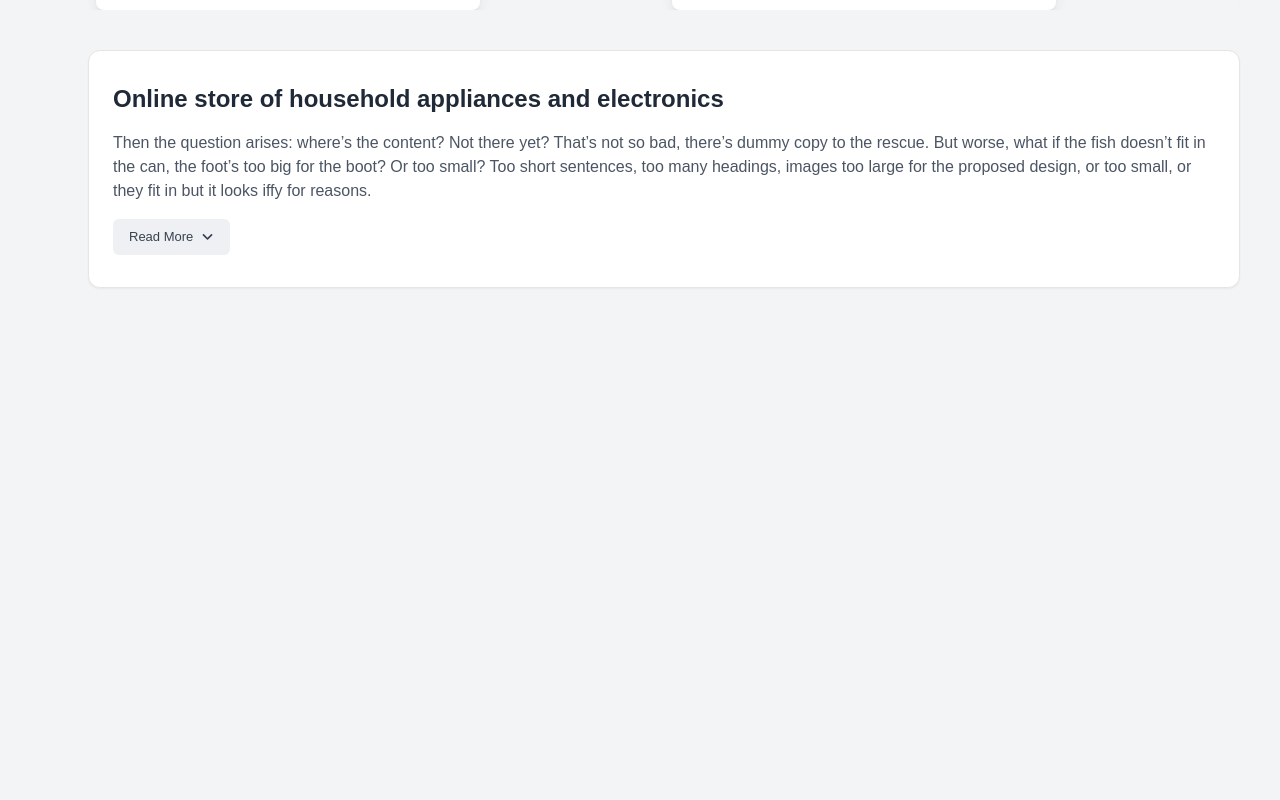
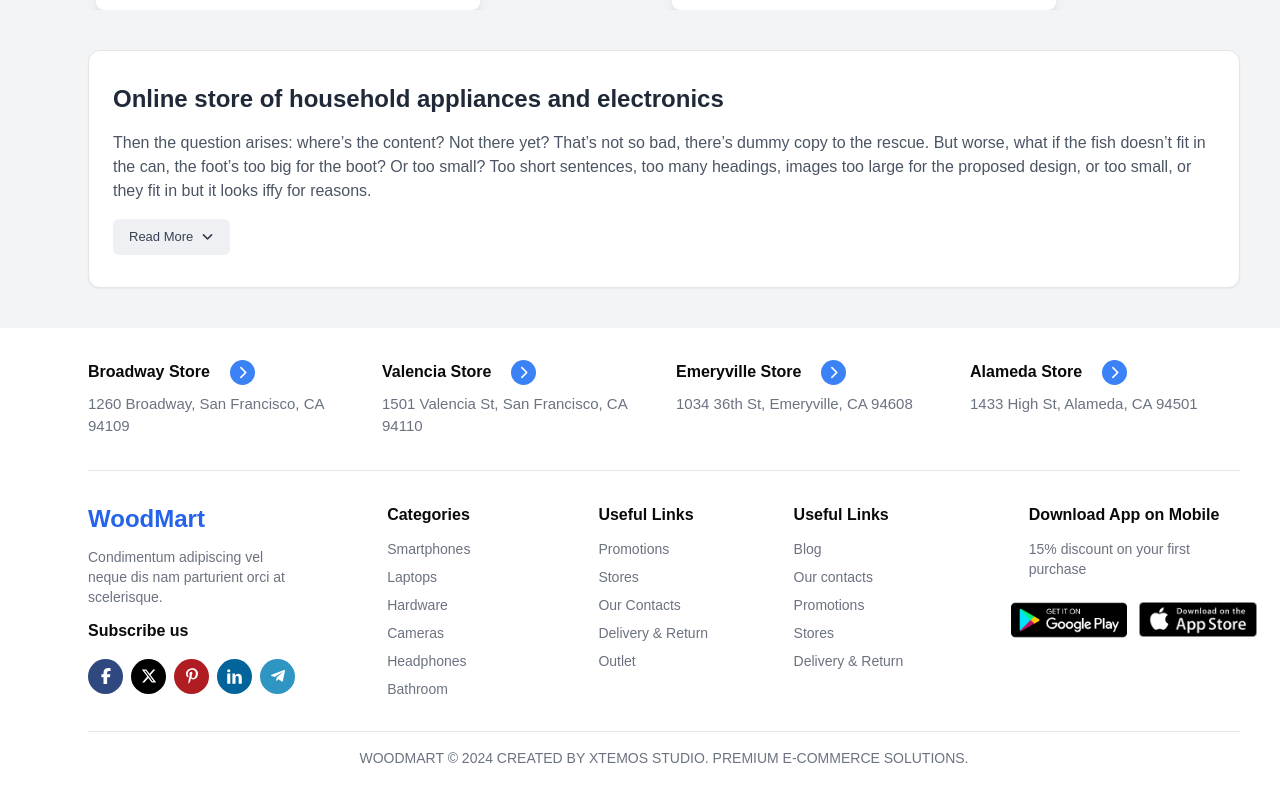
Before and after one commit to lumina-dev-studio/Ecommerce-store-frontend, a Next.js app: page / in a window 1280 px wide. Shown: the part 5788-6588 px from the top of the page. Before the commit the page ends 6116 px from the top, so only its background shows below. Built offline with nearby package versions, Linux system fonts and the light colour scheme.

Commit message:
footer done

```diff
--- a/src/SharedComponent/Container/Container.tsx
+++ b/src/SharedComponent/Container/Container.tsx
@@ -1,6 +1,6 @@
 const Container = ({children}:any) => {
   return (
-    <div className=" w-[90%] mx-auto md:me-10">
+    <div className=" w-[90%] mx-auto md:me-10  ">
       {children}
     </div>
   );
--- /dev/null
+++ b/src/SharedComponent/Footer/Footer.tsx
@@ -0,0 +1,158 @@
+import { Button } from "@/components/ui/button"; // Example ShadCN button import
+import Container from "../Container/Container";
+import { FaChevronRight, FaFacebookF, FaPinterestP, FaXTwitter } from "react-icons/fa6";
+import { TiSocialLinkedin } from "react-icons/ti";
+import { FaTelegramPlane } from "react-icons/fa";
+
+const Footer = () => {
+  return (
+    <footer className="bg-white py-8">
+        <Container>
+      <div className=" mx-auto space-y-8">
+        {/* Store Locations */}
+        <div className="grid grid-cols-1  md:grid-cols-2 lg:grid-cols-3 xl:grid-cols-4 gap-6">
+          <div className=" space-y-2">
+            <h3 className="text-md font-semibold flex items-center">Broadway Store
+
+                <span className="p-1.5 ms-5 rounded-full bg-blue-500  block">
+                    <FaChevronRight className="  text-white text-[13px] " />
+                    </span>
+            </h3>
+            <p className=" text-gray-500 text-[15px]">1260 Broadway, San Francisco, CA 94109</p>
+          </div>
+          <div className=" space-y-2">
+          <h3 className="text-md font-semibold flex items-center">Valencia Store
+
+                <span className="p-1.5 ms-5 rounded-full bg-blue-500  block">
+                    <FaChevronRight className="  text-white text-[13px] " />
+                    </span>
+                </h3>
+
+            <p className=" text-gray-500 text-[15px]">1501 Valencia St, San Francisco, CA 94110</p>
+          </div>
+          <div className=" space-y-2">
+          <h3 className="text-md font-semibold flex items-center">Emeryville Store
+
+                <span className="p-1.5 ms-5 rounded-full bg-blue-500  block">
+                    <FaChevronRight className="  text-white text-[13px] " />
+                    </span>
+                </h3>
+
+            <p className=" text-gray-500 text-[15px]">1034 36th St, Emeryville, CA 94608</p>
+          </div>
+
+          <div className=" space-y-2">
+          <h3 className="text-md font-semibold flex items-center">Alameda Store
+
+                <span className="p-1.5 ms-5 rounded-full bg-blue-500  block">
+                    <FaChevronRight className="  text-white text-[13px] " />
+                    </span>
+                </h3>
+
+            <p className=" text-gray-500 text-[15px]">1433 High St, Alameda, CA 94501</p>
+          </div>
+        </div>
+        <hr className=" w-full" />
+
+        {/* Footer Links */}
+        <div className="grid grid-cols-1  md:grid-cols-2 lg:grid-cols-4 xl:grid-cols-5 gap-6 ">
+          {/* Logo and Description */}
+          <div className=" space-y-3">
+            <h2 className="text-2xl font-bold text-blue-600">WoodMart</h2>
+            <p className="text-sm text-gray-500">
+              Condimentum adipiscing vel neque dis nam parturient orci at scelerisque.
+            </p>
+
+            <div>
+             <h3 className="text-md font-semibold">Subscribe us</h3>
+             <div className=" flex gap-2  mt-4">
+              <a href="#" className="text-white w-[35px] h-[35px] p-1 flex justify-center items-center rounded-full bg-[#2F487F]">
+                <FaFacebookF className="" />
+              </a>
+              <a href="#" className="text-white w-[35px] h-[35px] p-1 flex justify-center items-center rounded-full bg-[#000000]">
+                <FaXTwitter  className="" />
+              </a>
+              <a href="#" className="text-white w-[35px] h-[35px] p-1 flex justify-center items-center rounded-full bg-[#AF1C22]">
+                <FaPinterestP className="" />
+              </a>
+              <a href="#" className="text-white w-[35px] h-[35px] p-1 flex justify-center items-center rounded-full bg-[#02649A]">
+                <TiSocialLinkedin className=" text-[25px]" />
+              </a>
+              <a href="#" className="text-white w-[35px] h-[35px] p-1 flex justify-center items-center rounded-full bg-[#2F96C3]">
+                <FaTelegramPlane className="" />
+              </a>
+
+            </div>
+
+            </div>
+
+          </div>
+
+          {/* Categories */}
+          <div className=" space-y-3 grid xl:justify-center">
+            <h3 className="text-md font-semibold">Categories</h3>
+            <ul className="text-sm text-gray-500 space-y-2">
+              <li><a href="#">Smartphones</a></li>
+              <li><a href="#">Laptops</a></li>
+              <li><a href="#">Hardware</a></li>
+              <li><a href="#">Cameras</a></li>
+              <li><a href="#">Headphones</a></li>
+              <li><a href="#">Bathroom</a></li>
+            </ul>
+          </div>
+
+          {/* Useful Links */}
+          <div className=" space-y-3  xl:ms-10">
+            <h3 className="text-md font-semibold">Useful Links</h3>
+            <ul className="text-sm text-gray-500 space-y-2">
+              <li><a href="#">Promotions</a></li>
+              <li><a href="#">Stores</a></li>
+              <li><a href="#">Our Contacts</a></li>
+              <li><a href="#">Delivery & Return</a></li>
+              <li><a href="#">Outlet</a></li>
+            </ul>
+          </div>
+
+          <div className=" space-y-3">
+            <h3 className="text-md font-semibold">Useful Links</h3>
+            <ul className="text-sm text-gray-500 space-y-2">
+              <li><a href="#">Blog</a></li>
+              <li><a href="#">Our contacts</a></li>
+              <li><a href="#">Promotions</a></li>
+              <li><a href="#">Stores</a></li>
+              <li><a href="#">Delivery & Return</a></li>
+            </ul>
+          </div>
+
+          {/* App Download */}
+          <div className=" space-y-3">
+            <h3 className="text-md font-semibold">Download App on Mobile</h3>
+            <p className="text-sm text-gray-500">
+              15% discount on your first purchase
+            </p>
+            <div className="flex items-center justify-center gap-3   mt-4">
+              <img
+                src="footer/google.png"
+                alt="Google Play"
+                className="h-[58px] w-full"
+              />
+              <img
+                 src="footer/app.png"
+                alt="App Store"
+                className="h-[35px] w-full"
+              />
+            </div>
+          </div>
+        </div>
+
+        {/* Footer Bottom */}
+        <div className="border-t pt-4 text-center text-sm text-gray-500">
+          <p>WOODMART © 2024 CREATED BY XTEMOS STUDIO. PREMIUM E-COMMERCE SOLUTIONS.</p>
+        </div>
+      </div>
+      </Container>
+    </footer>
+  );
+};
+
+export default Footer;
--- a/src/SharedComponent/SideBar/SideBar.tsx
+++ b/src/SharedComponent/SideBar/SideBar.tsx
@@ -12,7 +12,7 @@ const SideBar = ({smallDeviceSidebarCondition}: any) => {
   return (
 
 <div className=" h-full">
-     <section className=" top-0 hidden lg:block  fixed w-[70px]  bg-white h-full z-50  hover:w-[270px] group ps-2 pe-3 duration-300" >
+     <section className=" top-0 hidden xl:block  fixed w-[70px]  bg-white h-full z-50  hover:w-[270px] group ps-2 pe-3 duration-300" >
          <SidebarMenu setCondition={setCondition}/>
     </section>
 
--- a/src/app/Provider/LayoutProvider.tsx
+++ b/src/app/Provider/LayoutProvider.tsx
@@ -1,6 +1,7 @@
 'use client'
 import Navbar from "@/components/Navbar/Navbar";
 import BottomNavigation from "@/SharedComponent/BottomNavigation/BottomNavigation";
+import Footer from "@/SharedComponent/Footer/Footer";
 import SideBar from "@/SharedComponent/SideBar/SideBar";
 import { useState } from "react";
 
@@ -15,6 +16,7 @@ const LayoutProvider = ({children}:any) => {
            <SideBar smallDeviceSidebarCondition={smallDeviceSidebarCondition}/>
       {children}
     <BottomNavigation  setSmallDeviceSidebarCondition={setSmallDeviceSidebarCondition}/>
+    <Footer/>
     </div>
   );
 };
--- a/src/components/Navbar/Navbar.tsx
+++ b/src/components/Navbar/Navbar.tsx
@@ -8,7 +8,7 @@ const Navbar = ({setSmallDeviceSidebarCondition}:any) => {
 
     <div>
 
-   <section>
+   <section >
     <NavbarPartOne setSmallDeviceSidebarCondition={setSmallDeviceSidebarCondition}/>
     </section>
 
--- a/src/components/Navbar/NavbarPartOne.tsx
+++ b/src/components/Navbar/NavbarPartOne.tsx
@@ -6,16 +6,16 @@ import { RiMenuFill } from 'react-icons/ri';
 const NavbarPartOne = ({setSmallDeviceSidebarCondition}:any) => {
   return (
 
-    <div className='bg-white'>
+    <div className='bg-white '>
 
 
-    <div className=" xl:w-[90%]  mx-auto h-20  xl:grid xl:grid-cols-12   ">
+    <div className=" xl:w-[90%]   mx-auto h-20  xl:grid xl:grid-cols-12   ">
 
     <section className= "xl:col-span-2 w-[90%] mx-auto xl:w-full my-3 xl:my-0"  >
        <div className="xl:flex  grid grid-cols-12  justify-between items-center h-full">
 
        <div onClick={()=>setSmallDeviceSidebarCondition(true)} className='col-span-2 xl:hidden' >
-       <RiMenuFill className=" text-gray-500 text-[25px] " />
+       <RiMenuFill className="  text-gray-500 text-[25px] " />
         </div>
         <div className='col-span-8 text-center' >
         <h1 className=" text-gray-700 text-[25px] xl:text-[30px] font-bold h-full ps-5 "> Wood Mart.</h1>
```
Also changed, not shown: public/footer/app.png (added), public/footer/google.png (added).
